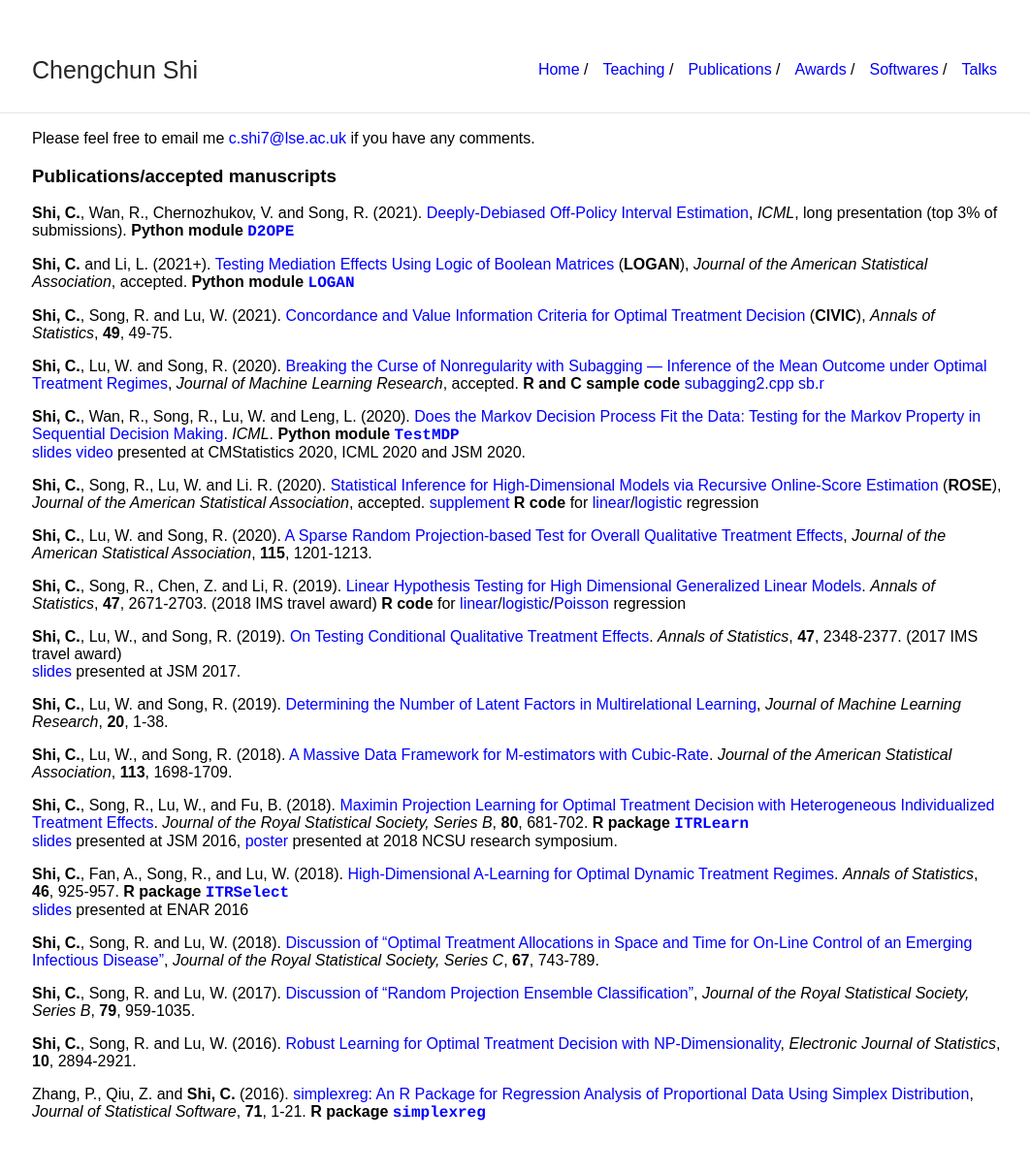
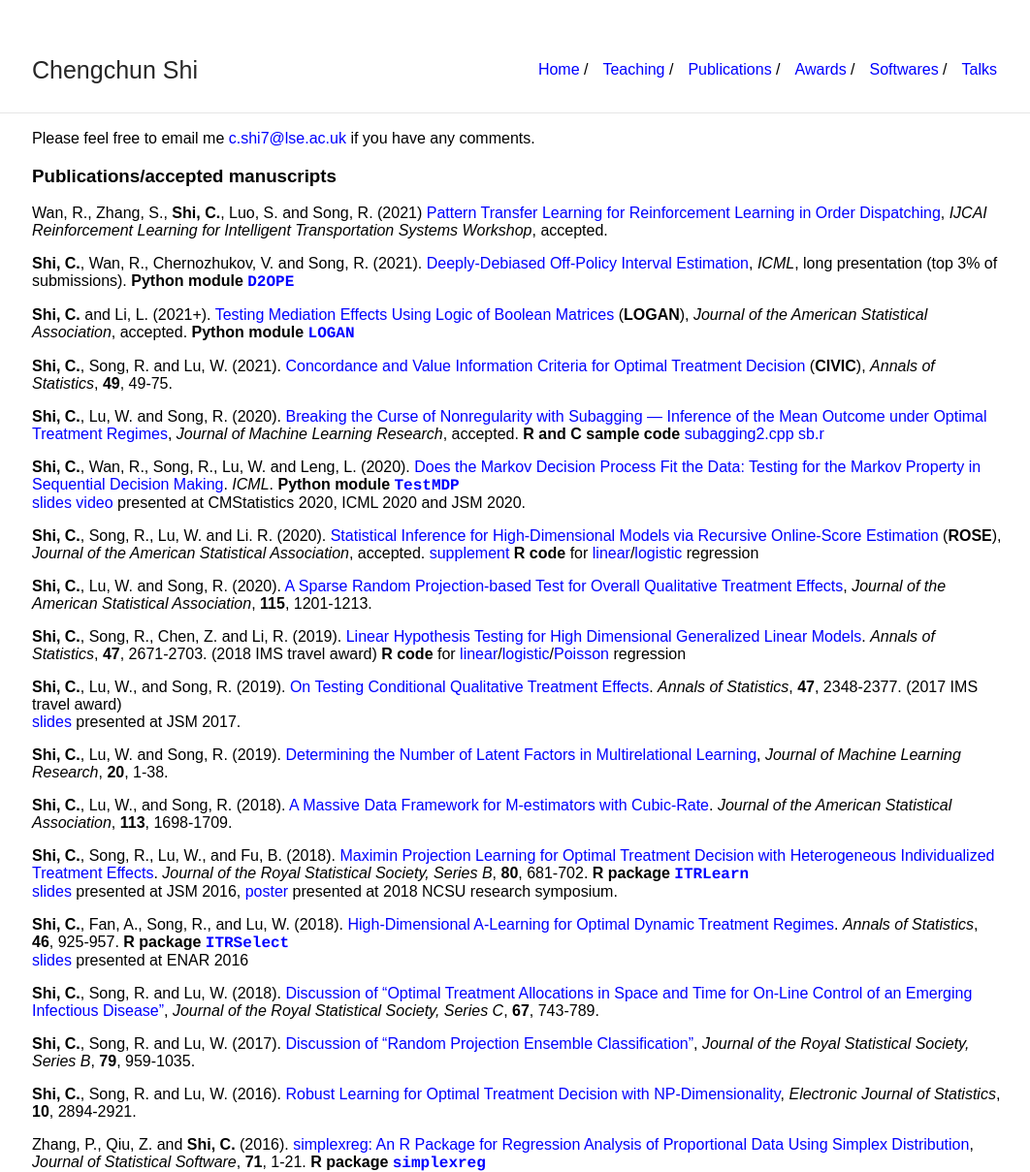
Before and after one commit to callmespring/callmespring.github.io, a Jekyll site: the page built from publication.md, in a window 1280 px wide. Shown: the whole page at 97% size, without its empty margins (107-1169 px from the left). Built offline with Jekyll 4.4.1, drawn with Linux system fonts in a browser that asks for light colours; before the commit the page ends 1157 px from its top, so only the background shows below that.

Commit message:
Update publication.md

```diff
--- a/publication.md
+++ b/publication.md
@@ -8,6 +8,8 @@ title: Publication
 Please feel free to email me <c.shi7@lse.ac.uk> if you have any comments.
 
 ### Publications/accepted manuscripts
+Wan, R., Zhang, S., **Shi, C.**, Luo, S. and Song, R. (2021) [Pattern Transfer Learning for Reinforcement Learning in Order Dispatching](https://arxiv.org/pdf/2105.13218.pdf),  _IJCAI Reinforcement Learning for Intelligent Transportation Systems Workshop_, accepted.
+
 **Shi, C.**, Wan, R., Chernozhukov, V. and Song, R. (2021). [Deeply-Debiased Off-Policy Interval Estimation](https://arxiv.org/pdf/2105.04646.pdf), _ICML_, long presentation (top 3% of submissions).
 **Python module** [<span style="font-family:courier;">**D2OPE**</span>](https://github.com/RunzheStat/D2OPE)
 
```
